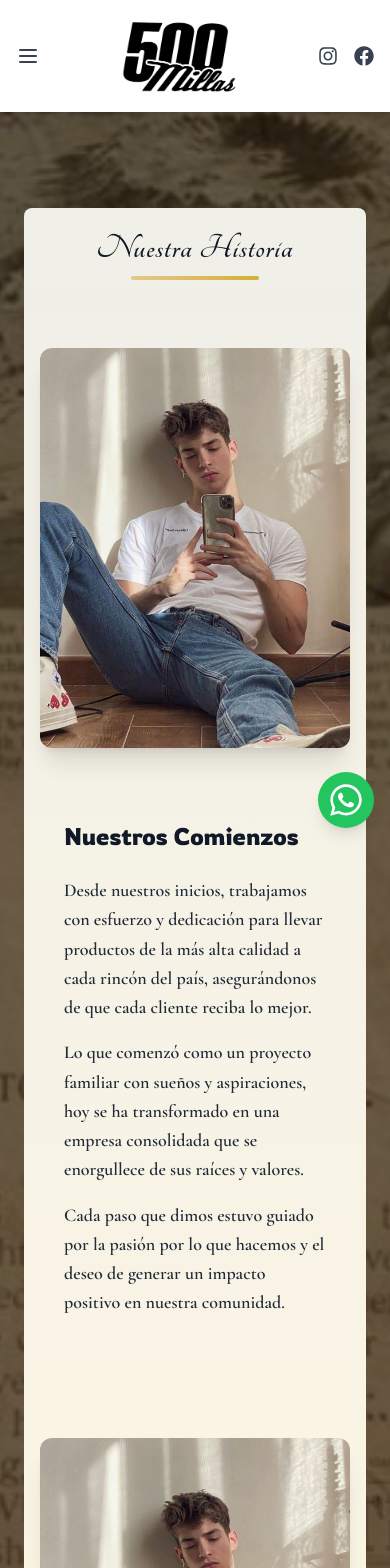
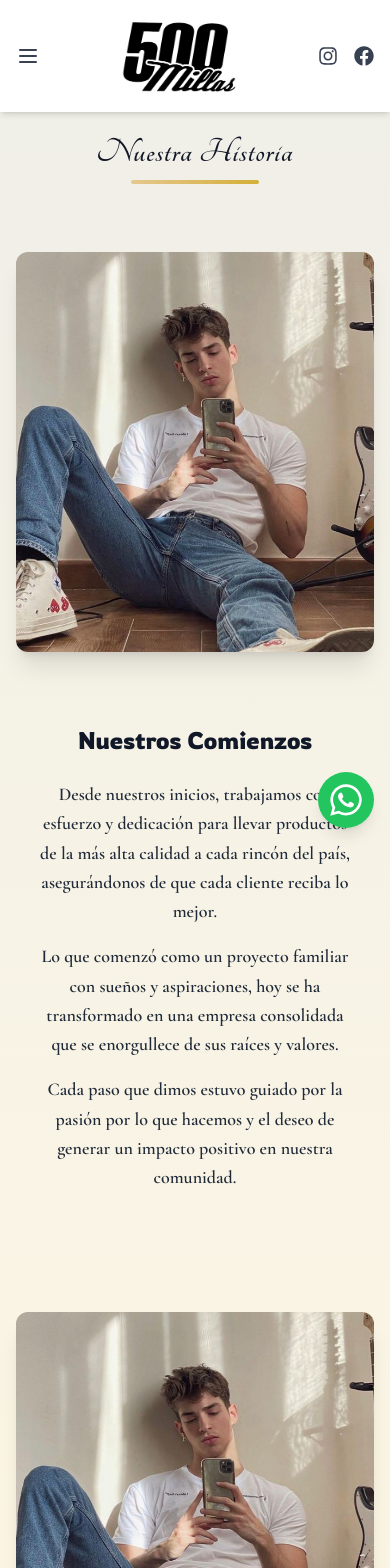
Before and after one commit to Nico09Barberis/500millas, a React (Vite) app in the folder 500-millas-web/: page /historia in a window 390 px wide. Shown: the top 1568 px of the page. Built offline with nearby package versions, Linux system fonts and the light colour scheme; a web font is replaced by a local one.

Commit message:
ajuste en la seccion de historia, elimine la imagen en disp moviles

```diff
--- a/500-millas-web/src/pages/History.jsx
+++ b/500-millas-web/src/pages/History.jsx
@@ -37,14 +37,14 @@ const History = () => {
 
   return (
     <section
-      className="relative py-24 px-6 bg-cover bg-center"
+      className="relative md:py-24 md:px-6 bg-cover bg-center"
       style={{ backgroundImage: `url(${bgImg})` }}
     >
       {/* Overlay cálido en lugar de negro puro */}
       <div className="absolute inset-0 bg-gradient-to-b from-black/50 via-[#2b1b0e]/70 to-black/60 pointer-events-none"></div>
 
       <div
-        className="relative max-w-4xl p-4 rounded-lg mx-auto mt-28 md:mt-28
+        className="relative max-w-4xl p-4 rounded-none md:rounded-lg mx-auto mt-28 md:mt-28
         bg-gradient-to-b from-[#f0efe8] via-[#fdf6e3] to-[#e6c78e]"
       >
         {/* Título central */}
@@ -76,7 +76,7 @@ const History = () => {
               </div>
 
               {/* Texto */}
-              <div className="md:w-1/2 p-6">
+              <div className="md:w-1/2 p-6 text-center md:text-start">
                 <h2 className="font-rowdies-bold text-2xl md:text-3xl text-gray-900 mb-6">
                   {sec.title}
                 </h2>
```
